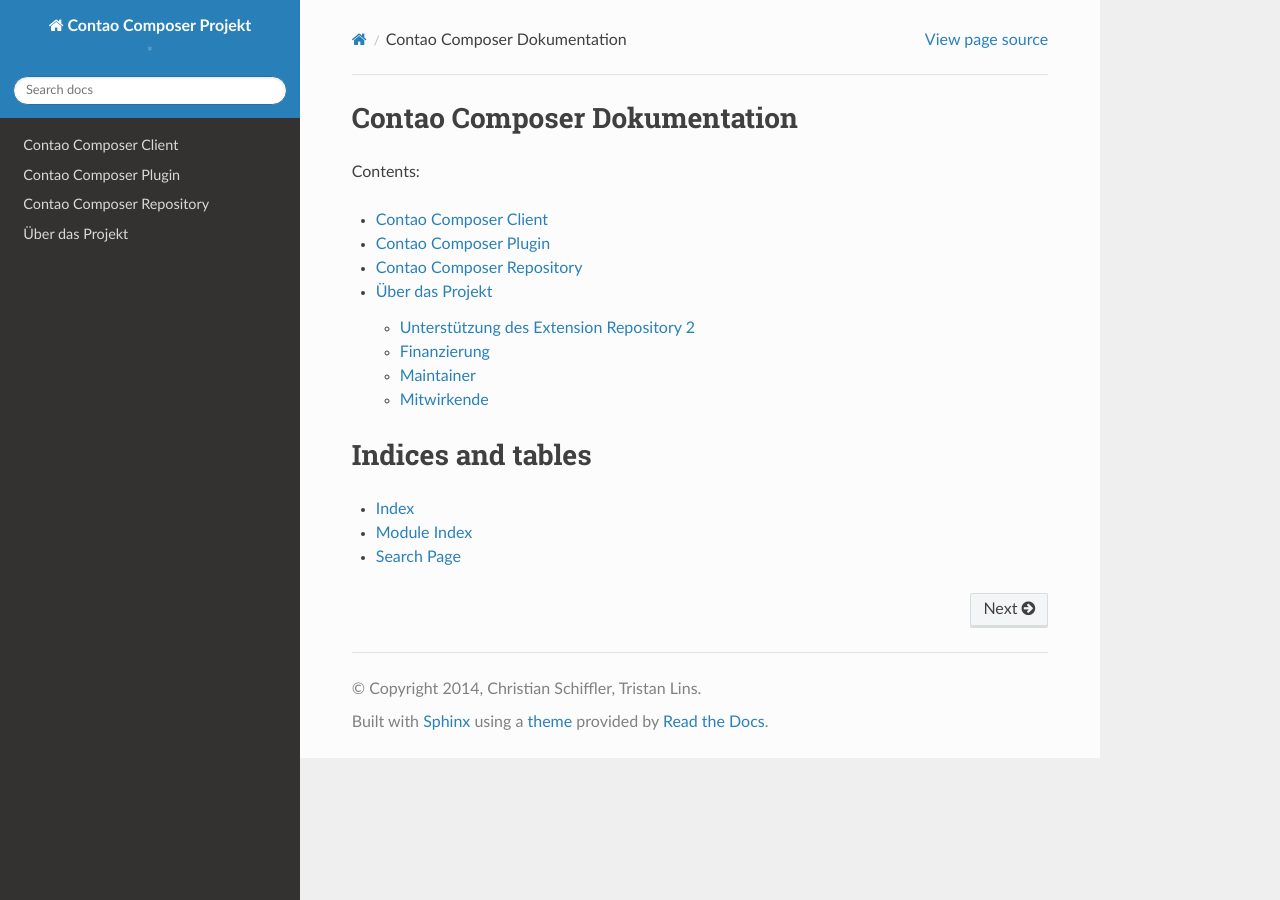
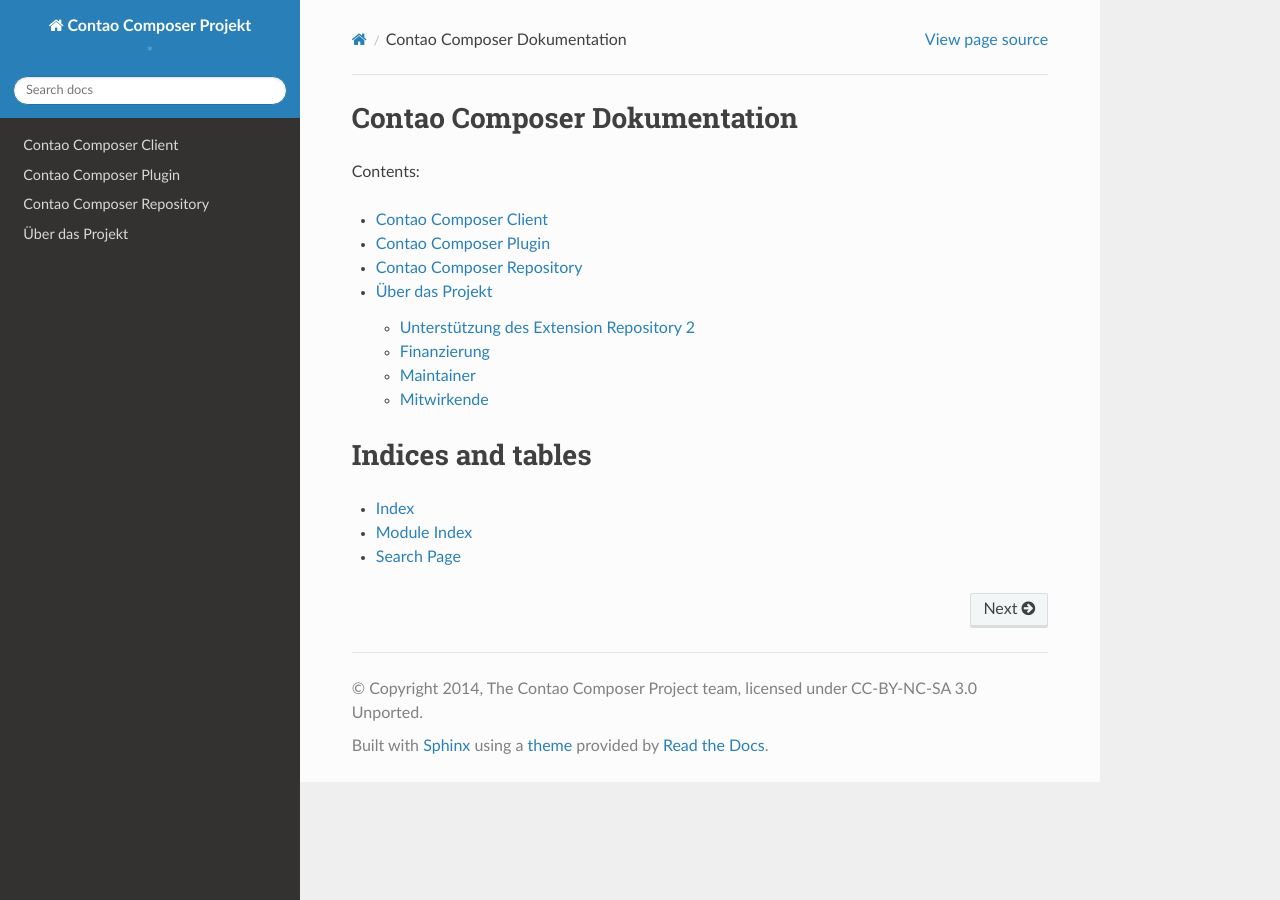
Before and after one commit to contao-community-alliance/composer-docs-de, a Sphinx documentation site: the page built from docs/index.rst, in a window 1280 px wide. Built offline with Sphinx 7.4.7 and the Read the Docs theme 2.0.0, drawn with Linux system fonts in a browser that asks for light colours.

Commit message:
Change the copyright notice.

```diff
--- a/docs/conf.py
+++ b/docs/conf.py
@@ -49,7 +49,7 @@
 
 # General information about the project.
 project = u'Contao Composer Projekt'
-copyright = u'2014, Christian Schiffler, Tristan Lins'
+copyright = u'2014, The Contao Composer Project team, licensed under CC-BY-NC-SA 3.0 Unported'
 
 # The version info for the project you're documenting, acts as replacement for
 # |version| and |release|, also used in various other places throughout the
@@ -207,7 +207,7 @@
 #  author, documentclass [howto, manual, or own class]).
 latex_documents = [
   ('index', 'ContaoComposerProjekt.tex', u'Contao Composer Projekt Documentation',
-   u'Christian Schiffler, Tristan Lins', 'manual'),
+   u'The Contao Composer Project team, licensed under CC-BY-NC-SA 3.0 Unported', 'manual'),
 ]
 
 # The name of an image file (relative to this directory) to place at the top of
@@ -237,7 +237,7 @@
 # (source start file, name, description, authors, manual section).
 man_pages = [
     ('index', 'contaocomposerprojekt', u'Contao Composer Projekt Documentation',
-     [u'Christian Schiffler, Tristan Lins'], 1)
+     [u'The Contao Composer Project team, licensed under CC-BY-NC-SA 3.0 Unported'], 1)
 ]
 
 # If true, show URL addresses after external links.
@@ -251,7 +251,7 @@
 #  dir menu entry, description, category)
 texinfo_documents = [
   ('index', 'ContaoComposerProjekt', u'Contao Composer Projekt Documentation',
-   u'Christian Schiffler, Tristan Lins', 'ContaoComposerProjekt', 'One line description of projekt.',
+   u'The Contao Composer Project team, licensed under CC-BY-NC-SA 3.0 Unported', 'ContaoComposerProjekt', 'One line description of projekt.',
    'Miscellaneous'),
 ]
 
@@ -272,9 +272,9 @@
 
 # Bibliographic Dublin Core info.
 epub_title = u'Contao Composer Projekt'
-epub_author = u'Christian Schiffler, Tristan Lins'
-epub_publisher = u'Christian Schiffler, Tristan Lins'
-epub_copyright = u'2014, Christian Schiffler, Tristan Lins'
+epub_author = u'The Contao Composer Project team, licensed under CC-BY-NC-SA 3.0 Unported'
+epub_publisher = u'The Contao Composer Project team, licensed under CC-BY-NC-SA 3.0 Unported'
+epub_copyright = u'2014, The Contao Composer Project team, licensed under CC-BY-NC-SA 3.0 Unported'
 
 # The basename for the epub file. It defaults to the project name.
 #epub_basename = u'Contao Composer Projekt'
```
